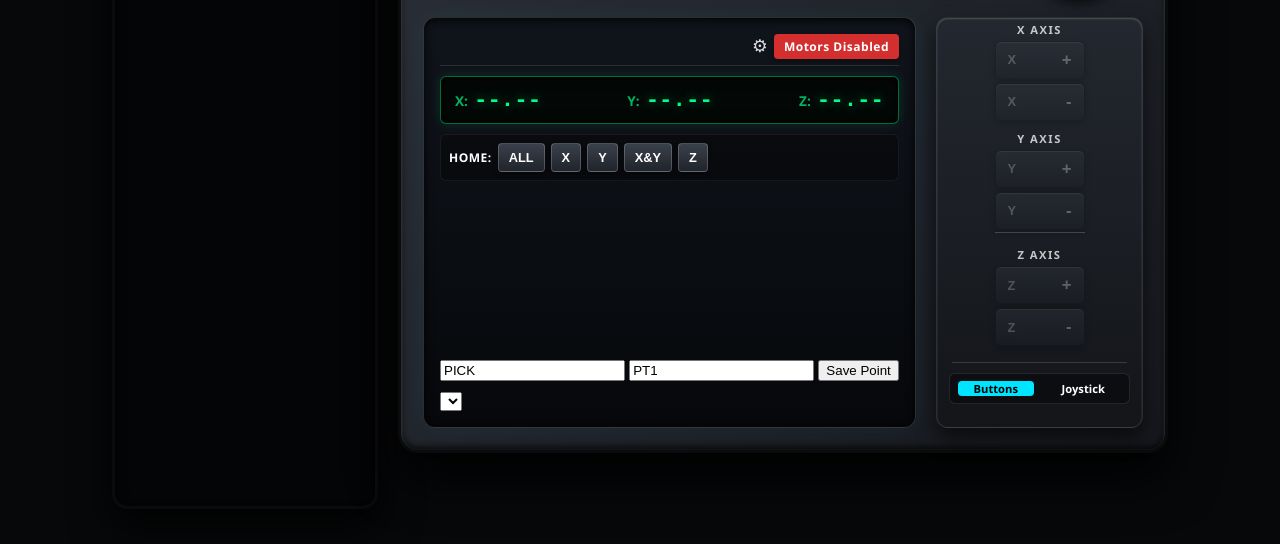
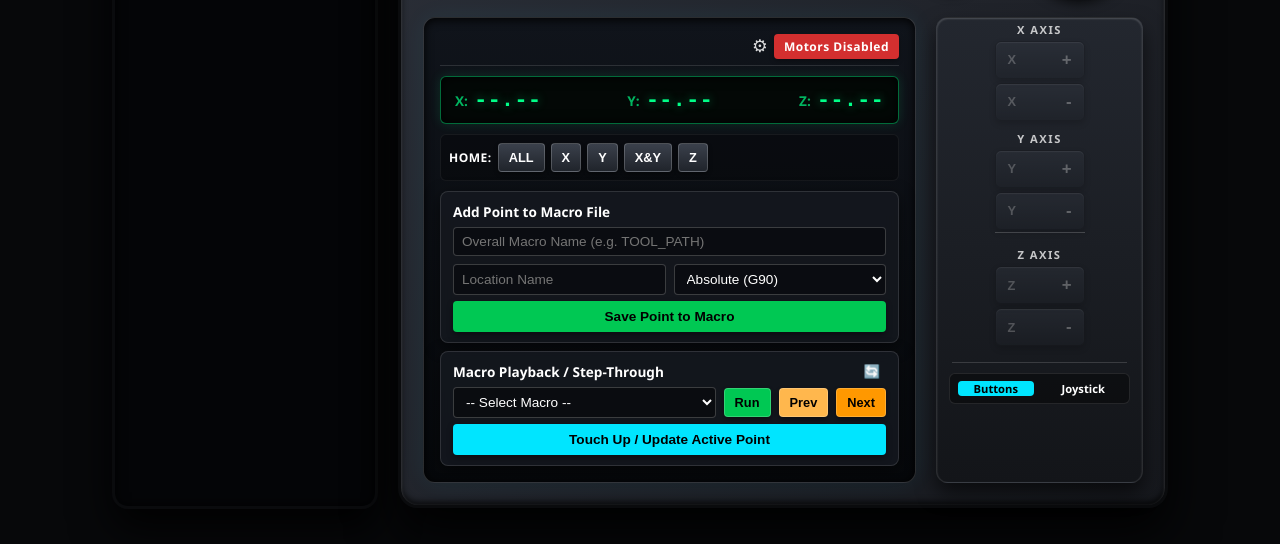
Before and after one commit to crashingtardis/Klipper-Teach-Pendant, a plain HTML site: page index.html in a window 1280 px wide. Shown: the part 234-778 px from the top of the page. Drawn offline with Linux system fonts and the light colour scheme; no server answers.

Commit message:
Update index.html

```diff
--- a/index.html
+++ b/index.html
@@ -119,18 +119,28 @@
                     </div>
 
                     <div class="pendant-panels">
-                        <div class="save-section">
-                            <!-- The IDs here MUST match exactly what app.js is looking for -->
-                            <input type="text" id="macro-name-input" placeholder="Macro (e.g. PICK)" value="PICK" />
-                            <input type="text" id="location-name-input" placeholder="Point (e.g. PT1)" value="PT1" />
-
-                            <!-- Notice there is NO onclick="" attribute here. app.js handles the click dynamically. -->
-                            <button id="save-point-btn">Save Point</button>
+                        <div class="panel-box">
+                            <div class="panel-title">Add Point to Macro File</div>
+                            <div class="save-grid">
+                                <input type="text" id="macroName" class="macro-name-input" placeholder="Overall Macro Name (e.g. TOOL_PATH)">
+                                <input type="text" id="locationName" placeholder="Location Name">
+                                <select id="coordMode"><option value="ABSOLUTE">Absolute (G90)</option><option value="RELATIVE">Relative (G91)</option></select>
+                            </div>
+                            <button class="btn-action" id="saveLocationBtn">Save Point to Macro</button>
                         </div>
 
-                        <!-- This empty select box is required for app.js to populate the saved macros -->
-                        <div class="macro-list-container">
-                            <select id="macro-list"></select>
+                        <div class="panel-box">
+                            <div class="panel-title">
+                                <span>Macro Playback / Step-Through</span>
+                                <button style="background:none; border:none; cursor:pointer;" id="refreshMacrosBtn" title="Refresh Macros">🔄</button>
+                            </div>
+                            <div class="playback-grid" style="grid-template-columns: 1fr auto auto auto;">
+                                <select id="macroSelect"><option value="">-- Select Macro --</option></select>
+                                <button class="home-btn" id="runContinuousBtn" style="background:#00c853; color:#000; font-weight:700;">Run</button>
+                                <button class="home-btn btn-step" id="stepPrevBtn" style="background:#ffb74d; color:#000; font-weight:700;">Prev</button>
+                                <button class="home-btn btn-step" id="stepNextBtn" style="background:#ff9800; color:#000; font-weight:700;">Next</button>
+                            </div>
+                            <button class="btn-action" id="touchUpBtn" style="background-color: var(--accent); color: #000; margin-top: 6px;">Touch Up / Update Active Point</button>
                         </div>
                     </div>
                 </div>
```
